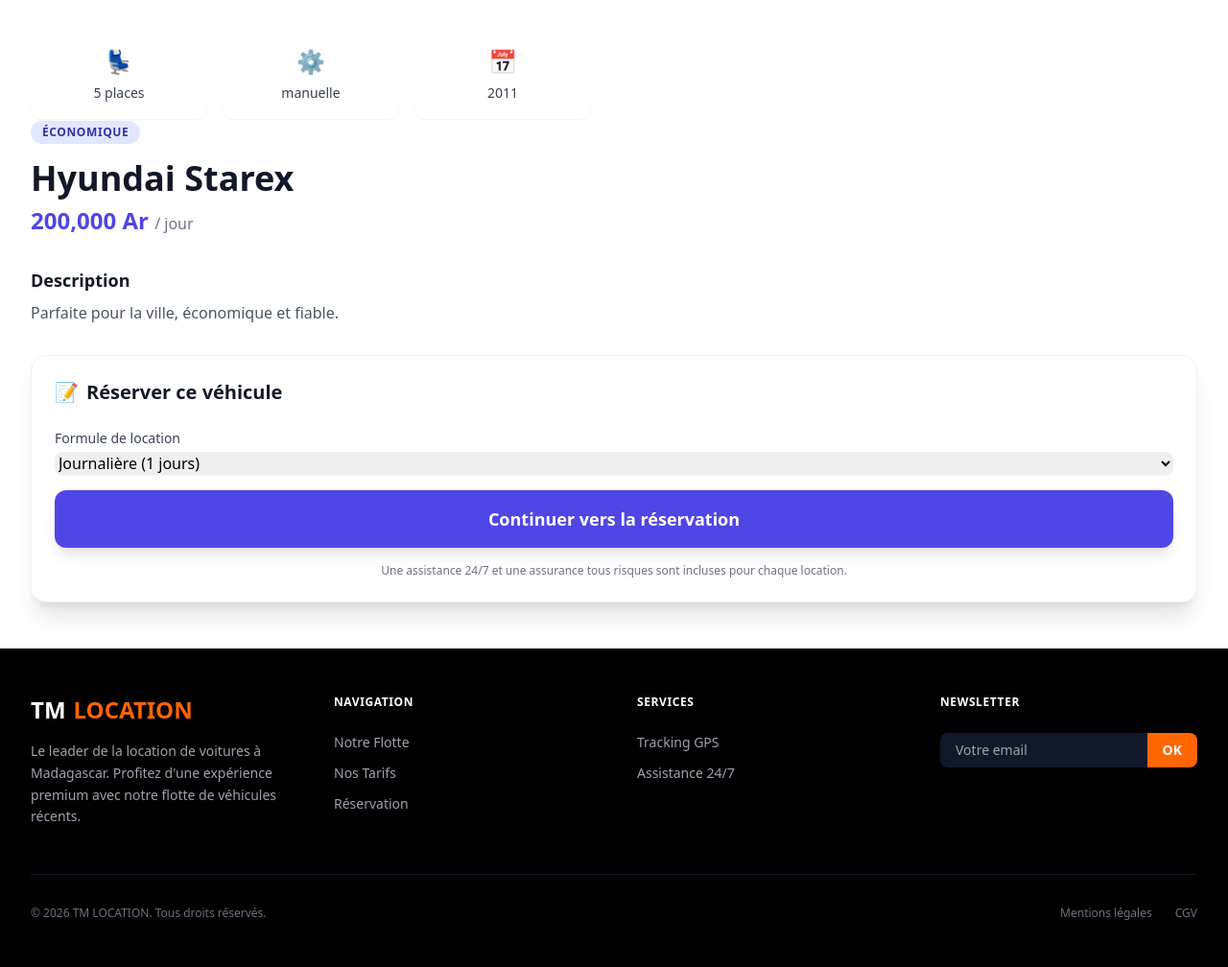
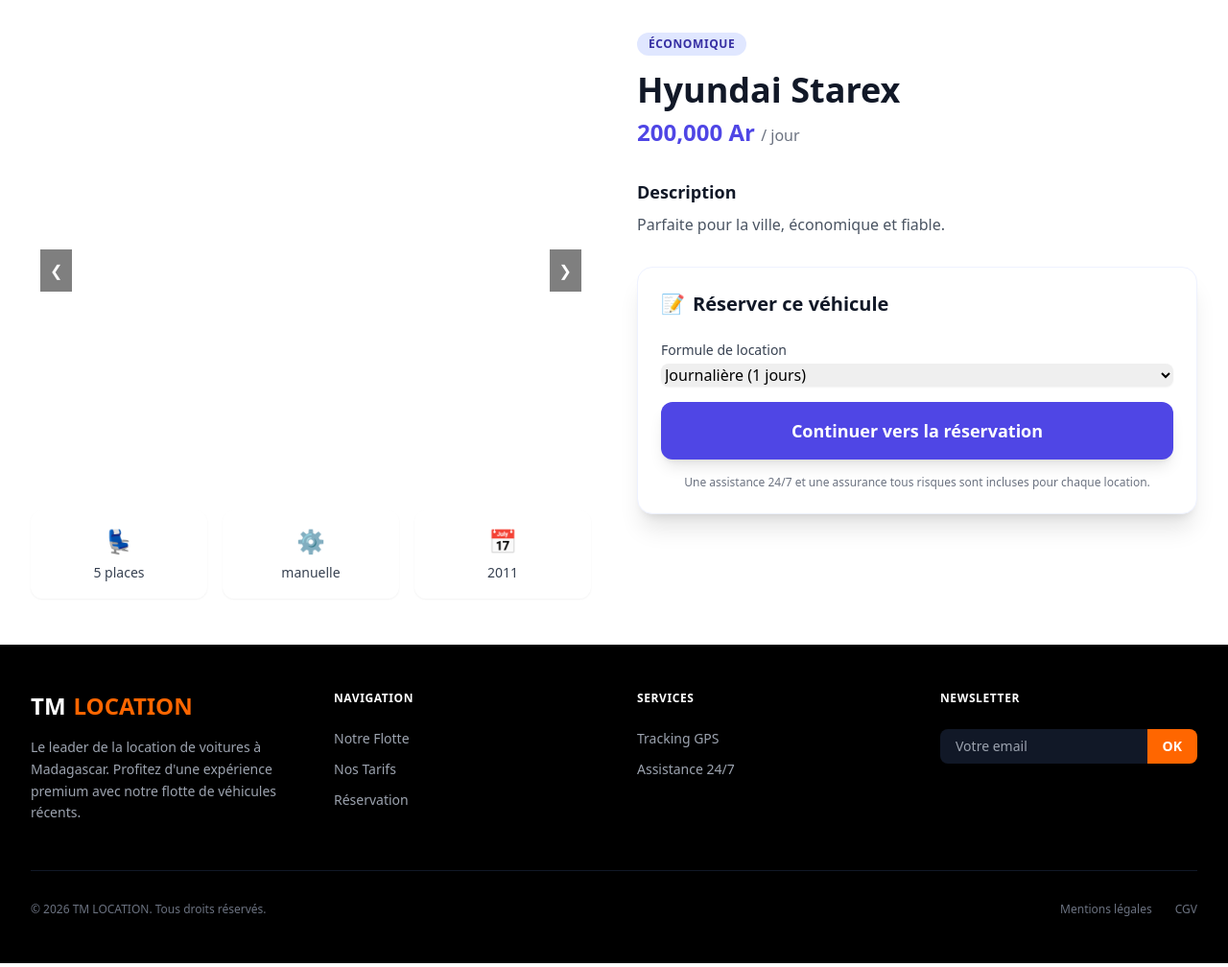
Before and after one commit to Wik0605/Spass_gasy-Team-Location-, a FastAPI app: page /cars/1 in a window 1280 px wide. Shown: the part 149-1157 px from the top of the page at 96% size. Run offline with FastAPI, Linux system fonts and the light colour scheme; data comes from the database, SQL or seed files in the repository; some libraries are stand-ins or nearby versions.

Commit message:
Ajout des Images et Carousels

```diff
--- a/app/templates/car_detail.html
+++ b/app/templates/car_detail.html
@@ -15,7 +15,64 @@
 
     <div class="grid grid-cols-1 lg:grid-cols-2 gap-12">
         <!-- Colonne Gauche : Image et Galerie -->
+        <!--genere moi un code pour afficher les images de la voiture et un carousels avec les fleches pour naviguer entre les images-->
+        <div class="relative">
+            <div class="carousel">
+                <div class="carousel-inner">
+                    {% for image in car.images %}
+                    <div class="carousel-item">
+                        <img src="{{ image }}" alt="{{ car.brand }} {{ car.model }}" class="w-full h-full object-cover">
+                    </div>
+                    {% endfor %}
+                </div>
+                <button class="carousel-prev">&#10094;</button>
+                <button class="carousel-next">&#10095;</button>
+            </div>
 
+            <style>
+                .carousel {
+                    position: relative;
+                    overflow: hidden;
+                    width: 100%;
+                    height: 500px;
+                }
+
+                .carousel-inner {
+                    display: flex;
+                    transition: transform 0.5s ease-in-out;
+                }
+
+                .carousel-item {
+                    min-width: 100%;
+                    height: 100%;
+                }
+
+                .carousel-item img {
+                    width: 100%;
+                    height: 100%;
+                    object-fit: cover;
+                }
+
+                .carousel-prev,
+                .carousel-next {
+                    position: absolute;
+                    top: 50%;
+                    transform: translateY(-50%);
+                    background-color: rgba(0, 0, 0, 0.5);
+                    color: white;
+                    border: none;
+                    padding: 10px;
+                    cursor: pointer;
+                }
+
+                .carousel-prev {
+                    left: 10px;
+                }
+
+                .carousel-next {
+                    right: 10px;
+                }
+            </style>
 
             <!-- Caractéristiques rapides -->
             <div class="grid grid-cols-3 gap-4">
```
Lines whose indentation alone changed are shown as unchanged.
